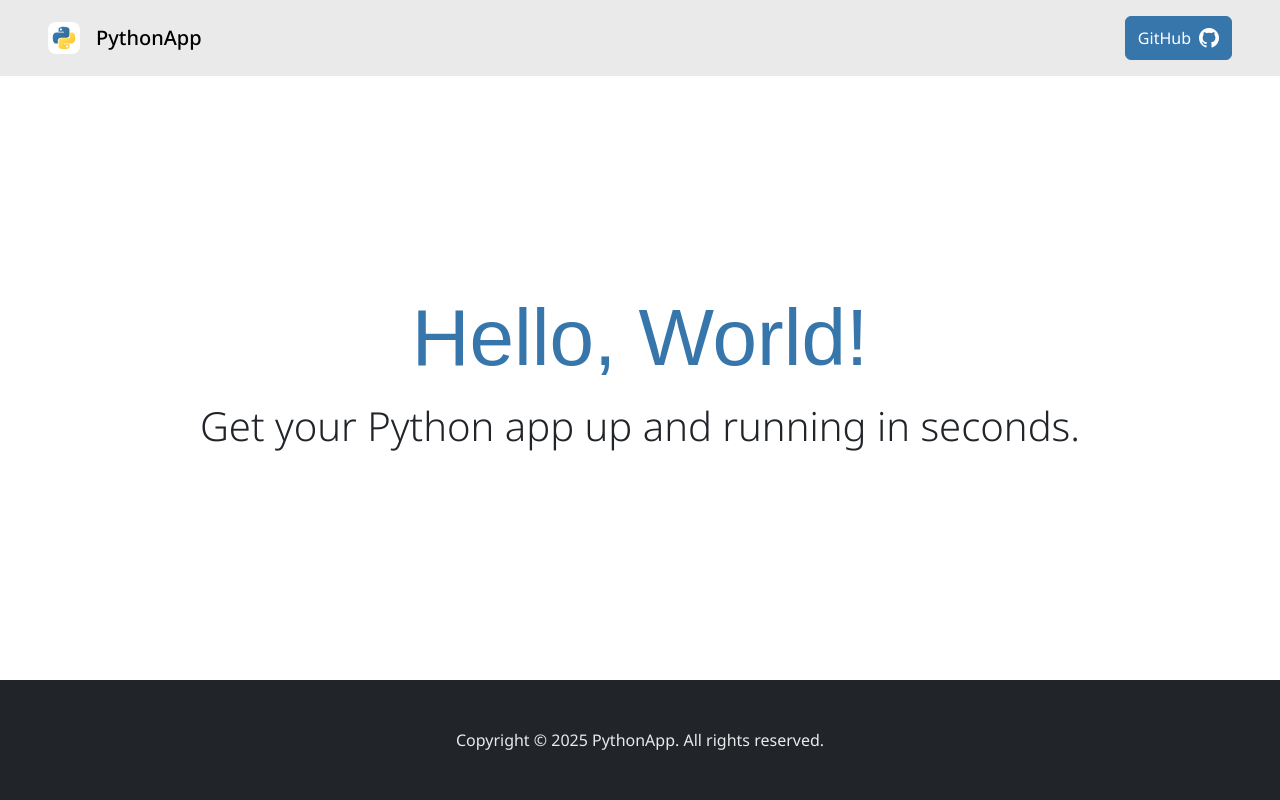
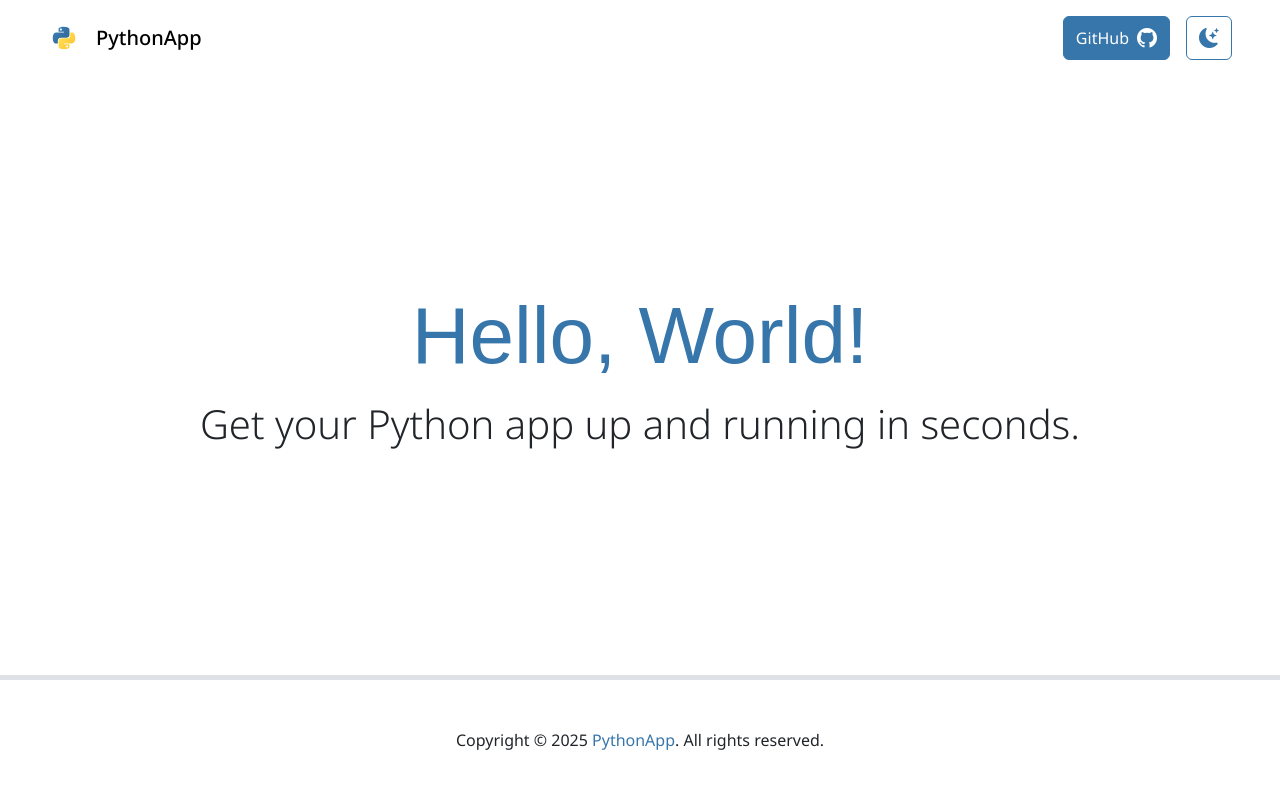
Before and after one commit to robertovicario/Python-App, a Flask app: page / in a window 1280 px wide. Run offline with Flask 3, Linux system fonts and the light colour scheme; some web fonts are replaced.

Commit message:
UI updates

```diff
--- /dev/null
+++ b/app/static/css/components/spinner_page.css
@@ -0,0 +1,10 @@
+/* Spinner Page :: Components */
+
+#spinner-page {
+    z-index: 9999 !important;
+}
+
+#spinner-page div {
+    width: 3rem !important;
+    height: 3rem !important;
+}
--- a/app/static/js/components/copyright.js
+++ b/app/static/js/components/copyright.js
@@ -5,7 +5,8 @@
 /////////////////////////
 
 document.addEventListener('DOMContentLoaded', () => {
-    document.getElementById('copyright').innerHTML = document.getElementById('copyright').innerHTML.replace('YYYY', new Date().getFullYear());
+    copyright = document.querySelector('#copyright');
+    copyright.innerHTML = copyright.innerHTML.replace('YYYY', new Date().getFullYear());
 });
 
 /////////////////////////
--- /dev/null
+++ b/app/static/js/components/spinner_page.js
@@ -0,0 +1,13 @@
+/////////////////////////
+/**
+ * Spinner Page :: Components
+ */
+/////////////////////////
+
+document.addEventListener('DOMContentLoaded', () => {
+    setTimeout(() => {
+        document.querySelector('#spinner-page').remove();
+    }, 1000);
+});
+
+/////////////////////////
--- /dev/null
+++ b/app/static/js/components/theme_mode.js
@@ -0,0 +1,35 @@
+/////////////////////////
+/**
+ * Theme Mode :: Components
+ */
+/////////////////////////
+
+document.addEventListener('DOMContentLoaded', () => {
+    const light_icon = `<i class="bi bi-moon-stars-fill fs-5"></i>`;
+    const dark_icon = `<i class="bi bi-sun-fill fs-5"></i>`;
+    const btn_theme_mode = document.querySelector('#btn_theme_mode');
+    const el = document.documentElement;
+
+    function update_button(theme) {
+        btn_theme_mode.innerHTML = theme === 'dark' ? dark_icon : light_icon;
+    }
+
+    /////////////////////////
+
+    const saved_theme = localStorage.getItem('theme') || 'light';
+    el.setAttribute('data-bs-theme', saved_theme);
+    update_button(saved_theme);
+
+    btn_theme_mode.addEventListener('click', (e) => {
+        e.preventDefault();
+
+        let current_theme = el.getAttribute('data-bs-theme');
+        let new_theme = current_theme === 'dark' ? 'light' : 'dark';
+
+        el.setAttribute('data-bs-theme', new_theme);
+        localStorage.setItem('theme', new_theme);
+        update_button(new_theme);
+    });
+});
+
+/////////////////////////
--- /dev/null
+++ b/app/static/js/components/tooltip.js
@@ -0,0 +1,14 @@
+/////////////////////////
+/**
+ * Tooltip :: Components
+ */
+/////////////////////////
+
+document.addEventListener('DOMContentLoaded', () => {
+	const tooltip_list = [].slice.call(document.querySelectorAll('[data-bss-tooltip]'));
+	tooltip_list.map(function (tooltip_el) {
+		return new bootstrap.Tooltip(tooltip_el);
+	})
+}, false);
+
+/////////////////////////
--- a/app/templates/base.html
+++ b/app/templates/base.html
@@ -27,6 +27,8 @@
     <!-- Root -->
     <link rel="stylesheet" href="{{ url_for('static', filename='css/root.css') }}">
     <link rel="stylesheet" href="{{ url_for('static', filename='css/bs-theme-overrides.css') }}">
+    <link rel="stylesheet" href="{{ url_for('static', filename='css/components/flash.css') }}">
+    <link rel="stylesheet" href="{{ url_for('static', filename='css/components/spinner_page.css') }}">
 
     <!-- Libraries -->
     <link href="https://cdn.jsdelivr.net/npm/bootstrap@5.3.5/dist/css/bootstrap.min.css" rel="stylesheet" integrity="sha384-SgOJa3DmI69IUzQ2PVdRZhwQ+dy64/BUtbMJw1MZ8t5HZApcHrRKUc4W0kG879m7" crossorigin="anonymous">
@@ -49,6 +51,15 @@
 
         <!-- Jinja :: Footer -->
         {% include 'includes/footer.html' %}
+
+        <!-- Jinja :: Flash -->
+        {% include 'includes/flash.html' %}
+
+        <!-- Jinja :: Modals -->
+        {% block modals %}{% endblock %}
+
+        <!-- Jinja :: Spinner Page -->
+        {% include 'includes/spinner-page.html' %}
     </div>
 
     <!-- Libraries -->
@@ -56,6 +67,9 @@
 
     <!-- Components -->
     <script src="{{ url_for('static', filename='js/components/copyright.js') }}"></script>
+    <script src="{{ url_for('static', filename='js/components/spinner_page.js') }}"></script>
+    <script src="{{ url_for('static', filename='js/components/theme_mode.js') }}"></script>
+    <script src="{{ url_for('static', filename='js/components/tooltip.js') }}"></script>
 
     <!-- Jinja :: Scripts -->
     {% block scripts %}{% endblock %}
--- /dev/null
+++ b/app/templates/includes/flash.html
@@ -0,0 +1,27 @@
+<!-- Flash -->
+{% with messages = get_flashed_messages(with_categories=true) %}
+    {% if messages %}
+        {% for category, message in messages %}
+            <div class="alert-container">
+                <div class="alert alert-{{ category }}" role="alert" data-timeout="{{ session['flash_timeout'] if 'flash_timeout' in session else 5000 }}">
+
+                    <!-- Badge -->
+                    <span class="badge-icon">
+                        {% if category == 'success' %}
+                            <i class="bi bi-check-circle-fill fs-4"></i>
+                        {% elif category == 'info' %}
+                            <i class="bi bi-info-circle-fill fs-4"></i>
+                        {% elif category == 'warning' %}
+                            <i class="bi bi-exclamation-triangle-fill fs-4"></i>
+                        {% elif category == 'danger' %}
+                            <i class="bi bi-exclamation-circle-fill fs-4"></i>
+                        {% endif %}
+                    </span>
+
+                    <!-- Message -->
+                    <span class="ms-2">{{ message }}</span>
+                </div>
+            </div>
+        {% endfor %}
+    {% endif %}
+{% endwith %}
--- a/app/templates/includes/footer.html
+++ b/app/templates/includes/footer.html
@@ -1,4 +1,4 @@
 <!-- Footer -->
-<footer class="footer w-100 p-5 bg-dark text-center">
-    <span id="copyright" class="text-light">Copyright &copy; YYYY {{ config.system.name }}. All rights reserved.</span>
+<footer class="footer w-100 p-5 text-center border-top border-5">
+    <span id="copyright">Copyright &copy; YYYY <span class="text-primary">{{ config.system.name }}</span>. All rights reserved.</span>
 </footer>
--- a/app/templates/includes/navbar.html
+++ b/app/templates/includes/navbar.html
@@ -1,11 +1,16 @@
 <!-- Navbar -->
-<nav class="navbar w-100 px-5 py-3 bg-light">
+<nav class="navbar w-100 px-5 py-3">
+    <div class="d-flex flex-grow-1">
         <a class="d-flex flex-row gap-3" href="#">
             <img src="{{ url_for('static', filename='img/pythonapp-1.svg') }}" alt="Logo" width="32">
             <h1 class="navbar-brand m-0">{{ config.system.name }}</h1>
         </a>
+    </div>
+    <div class="d-flex gap-3">
         <a class="d-flex align-items-center btn btn-primary" href="{{ config.system.repository.url }}" target="_blank">
             <span class="me-2">GitHub</span>
             <i class="bi bi-github fs-5"></i>
         </a>
+        <button id="btn_theme_mode" class="d-flex align-items-center btn btn-outline-primary"></button>
+    </div>
 </nav>
--- /dev/null
+++ b/app/templates/includes/spinner-page.html
@@ -0,0 +1,4 @@
+<!-- Spinner Page -->
+<div id="spinner-page" class="d-flex justify-content-center align-items-center w-100 h-100 bg-body position-fixed top-0 start-0">
+    <svg class="text-primary" width="100" height="100" viewBox="0 0 24 24" xmlns="http://www.w3.org/2000/svg"><style>.spinner_mHwL {animation: spinner_OeFQ .75s cubic-bezier(0.56, .52, .17, .98) infinite}.spinner_ote2 {animation: spinner_ZEPt .75s cubic-bezier(0.56, .52, .17, .98) infinite}@keyframes spinner_OeFQ {0% {cx: 4px;r: 3px}50% {cx: 9px;r: 8px}}@keyframes spinner_ZEPt {0% {cx: 15px;r: 8px}50% {cx: 20px;r: 3px}}</style><defs><filter id="spinner-gF00"><feGaussianBlur in="SourceGraphic" stdDeviation="1.5" result="y" /><feColorMatrix in="y" mode="matrix" values="1 0 0 0 0 0 1 0 0 0 0 0 1 0 0 0 0 0 18 -7" result="z" /><feBlend in="SourceGraphic" in2="z" /></filter></defs><g filter="url(#spinner-gF00)"><circle class="spinner_mHwL" cx="4" cy="12" r="3" fill="currentColor" /><circle class="spinner_ote2" cx="15" cy="12" r="8" fill="currentColor" /></g></svg>
+</div>
```
Also changed, not shown: app/static/css/components/flash.css (added, +33 -0 lines), app/static/js/components/dropdown.js (added, +27 -0 lines), app/static/js/components/flash.js (added, +18 -0 lines), app/static/js/components/spinner.js (added, +16 -0 lines), 2 other files. Lines whose indentation alone changed are shown as unchanged.
